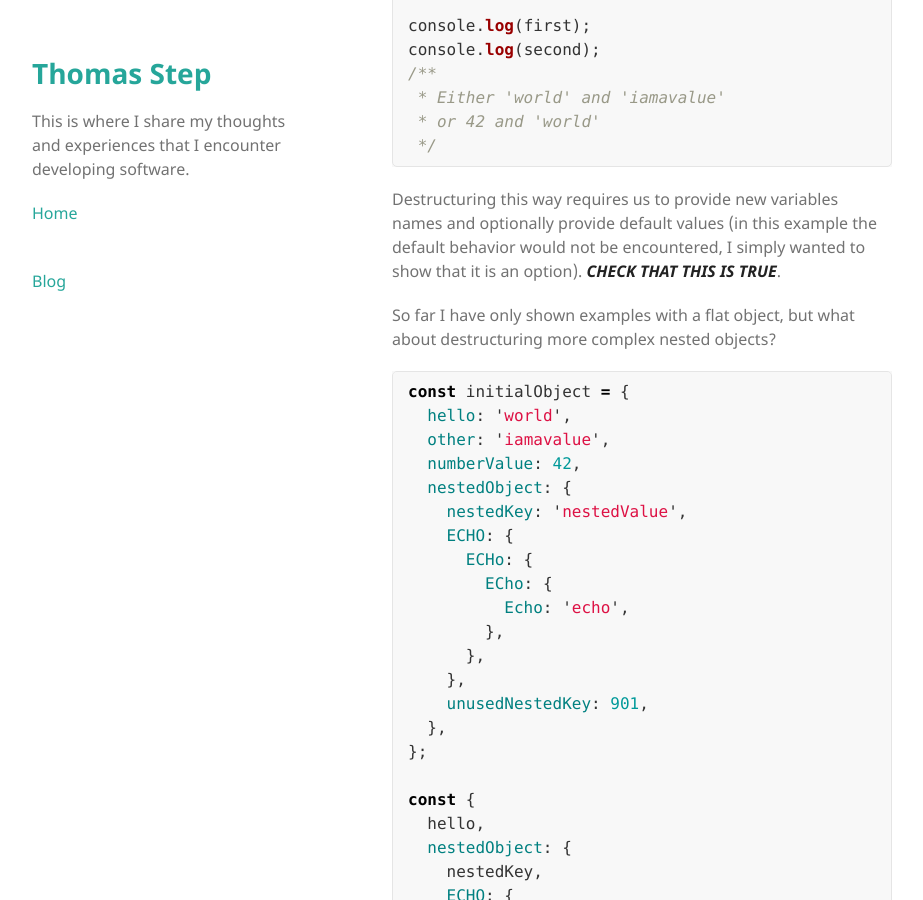
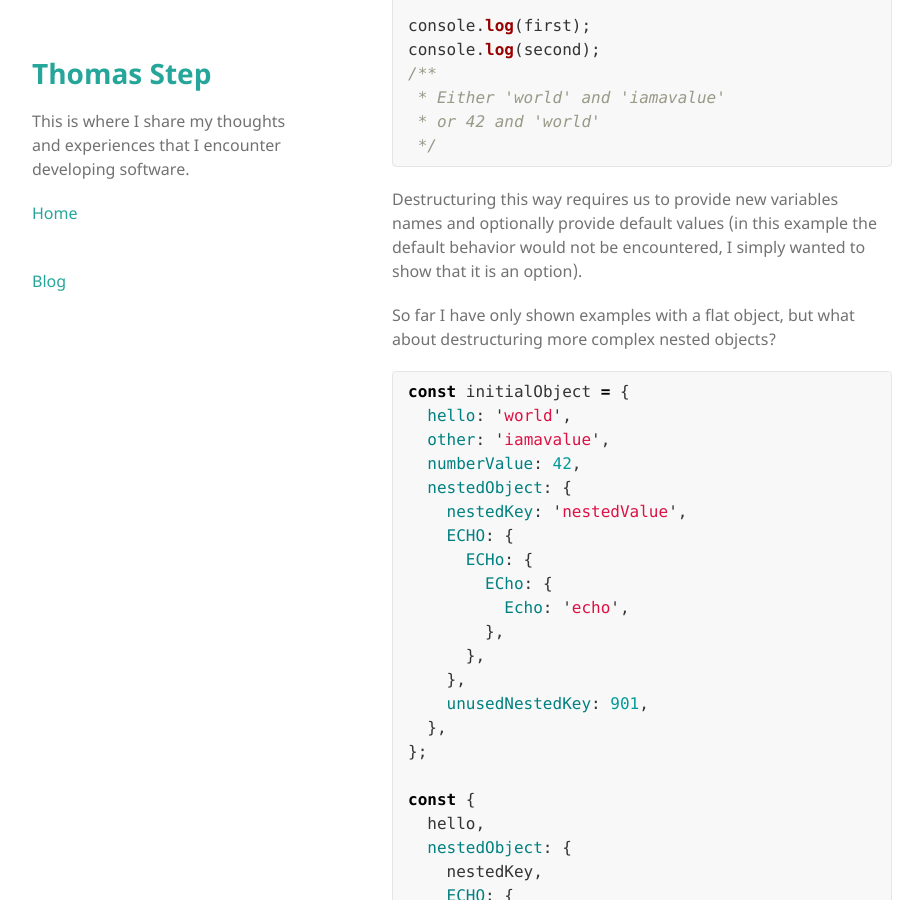
Before and after one commit to thomasstep/thomasstep.github.io, a Jekyll site: the page built from _posts/2021-08-12-destructuring-objects-in-javascript.md, in a window 1280 px wide and 900 px high, scrolled down 3930 px. Shown: the whole window, without its empty margins (178-1101 px from the left). Built offline with Jekyll 4.4.1, drawn with Linux system fonts in a browser that asks for light colours; comment, search, counter and statistics services are not loaded.

Commit message:
Remove note

````diff
--- a/_posts/2021-08-12-destructuring-objects-in-javascript.md
+++ b/_posts/2021-08-12-destructuring-objects-in-javascript.md
@@ -129,7 +129,7 @@ console.log(second);
  */
 ```
 
-Destructuring this way requires us to provide new variables names and optionally provide default values (in this example the default behavior would not be encountered, I simply wanted to show that it is an option). ***CHECK THAT THIS IS TRUE***.
+Destructuring this way requires us to provide new variables names and optionally provide default values (in this example the default behavior would not be encountered, I simply wanted to show that it is an option).
 
 So far I have only shown examples with a flat object, but what about destructuring more complex nested objects?
 
````
